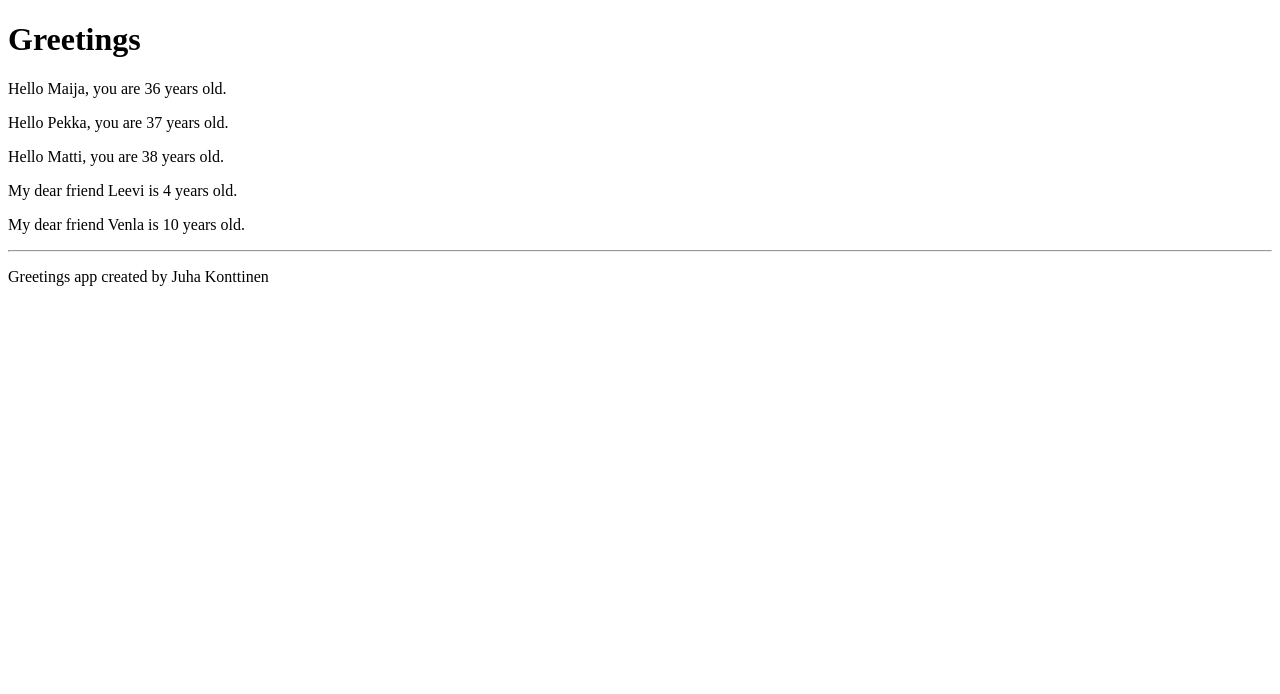
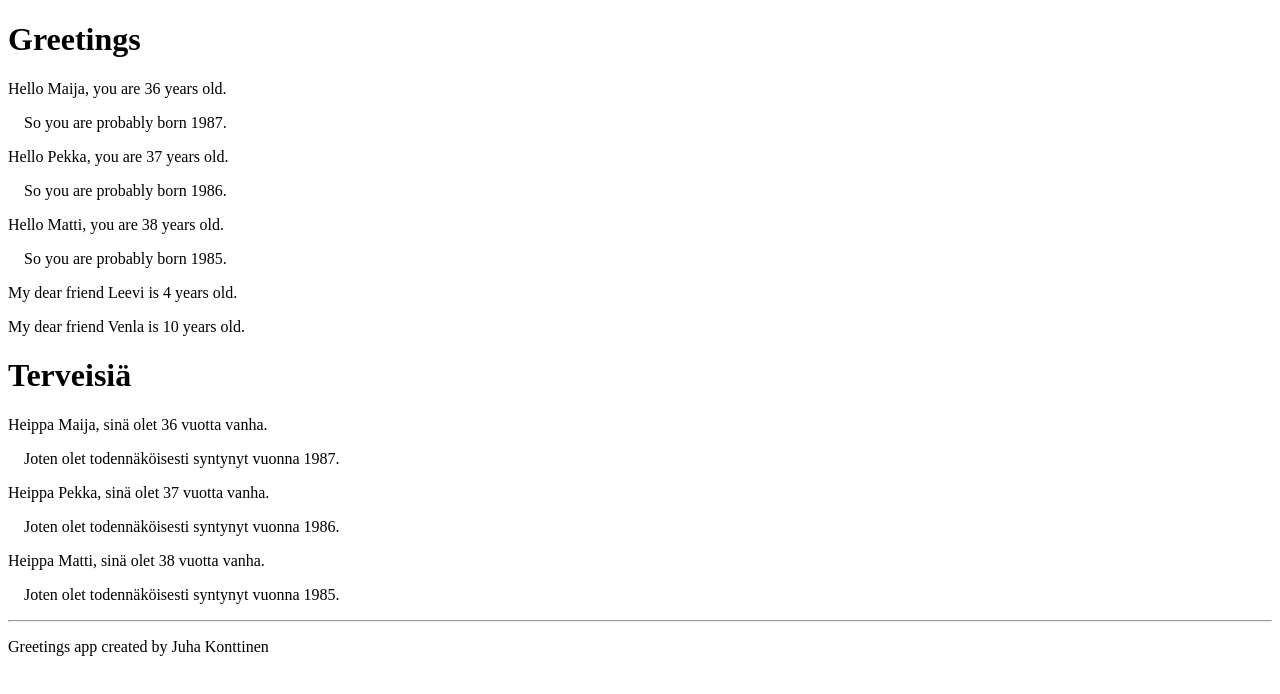
Before and after one commit to konjuable/01-part1, a React (Vite) app: page / in a window 1280 px wide. Shown: the top 694 px of the page. Built offline with nearby package versions, Linux system fonts and the light colour scheme.

Commit message:
08 Lisätty tiedosto App.css, lisätty class-tyyppinen sääntö sisennys ja tuotu tiedoston sisältö komponenttiin App. Komponentti Heippa lisätty. Komponentit Hello, Heippa, Friends ja Footer destrukturoitu.

```diff
--- /dev/null
+++ b/src/App.css
@@ -0,0 +1,3 @@
+.sisennys {
+  margin-inline-start: 1rem;
+}
--- a/src/App.jsx
+++ b/src/App.jsx
@@ -1,20 +1,55 @@
+import("./App.css");
 const Hello = (props) => {
   console.log(props);
+
+  // 2. versio
+  const { name, age } = props;
+  // 1. versio
+  // const name = props.name;
+  // const age = props.age;
+
+  // 3. versio
+  const bornYear = () => new Date().getFullYear() - age;
+  // 1. versio
+  // const bornYear = () => {
+  //   const yearNow = new Date().getFullYear();
+  //   return yearNow - age;
+  // };
+
+  // 2. versio
+  // const bornYear = () => {
+  //   return new Date().getFullYear() - age;
+  // };
+
   return (
     <section>
       <p>
-        Hello {props.name}, you are {props.age} years old.
+        Hello {name}, you are {age} years old.
+      </p>
+      <p className="sisennys">So you are probably born {bornYear()}.</p>
+    </section>
+  );
+};
+const Heippa = ({ name, age }) => {
+  const bornYear = () => new Date().getFullYear() - age;
+  return (
+    <section>
+      <p>
+        Heippa {name}, sinä olet {age} vuotta vanha.
+      </p>
+      <p className="sisennys">
+        Joten olet todennäköisesti syntynyt vuonna {bornYear()}.
       </p>
     </section>
   );
 };
 
-const Friends = (props) => {
-  console.log(props);
+const Friends = ({ nimi, ika }) => {
+  console.log(nimi, ika);
   return (
     <section>
       <p>
-        My dear friend {props.nimi} is {props.ika} years old.
+        My dear friend {nimi} is {ika} years old.
       </p>
     </section>
   );
@@ -22,10 +57,11 @@ const Friends = (props) => {
 
 const Footer = (props) => {
   console.log(props);
+  const nimi = props.nimi;
   return (
     <footer>
       <hr />
-      <p>Greetings app created by {props.nimi}</p>
+      <p>Greetings app created by {nimi}</p>
     </footer>
   );
 };
@@ -46,6 +82,10 @@ const App = () => {
       <Hello name="Matti" age="38" />
       <Friends nimi={friends[0].name} ika={friends[0].age} />
       <Friends nimi={friends[1].name} ika={friends[1].age} />
+      <h1>Terveisiä</h1>
+      <Heippa name="Maija" age={26 + 10} />
+      <Heippa name={nimi} age={ika} />
+      <Heippa name="Matti" age="38" />
       <Footer nimi={author} />
     </>
   );
```
